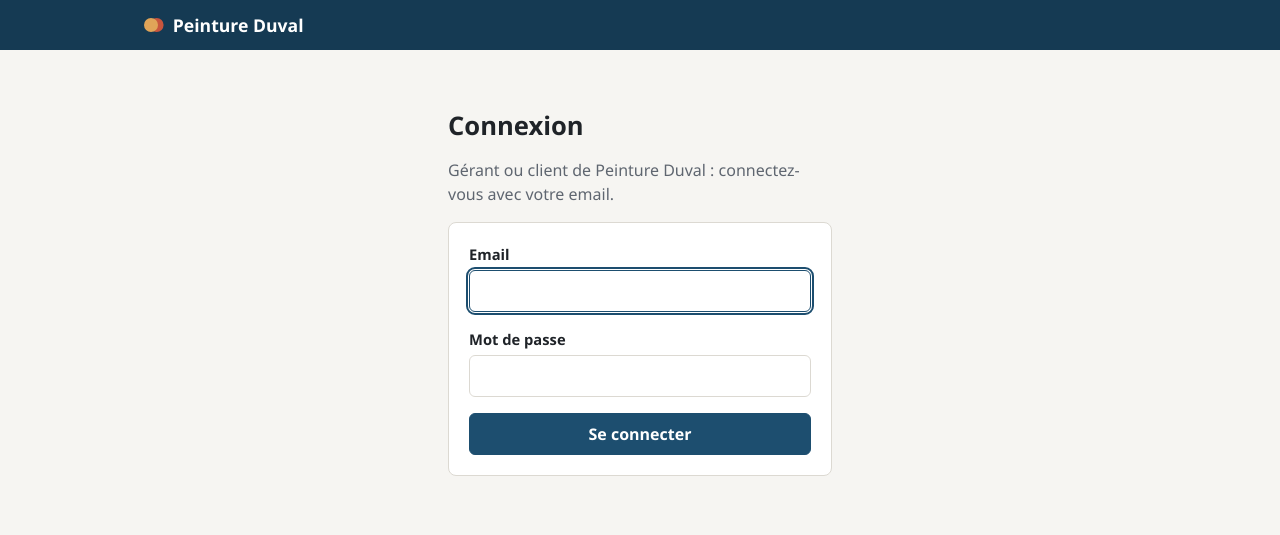
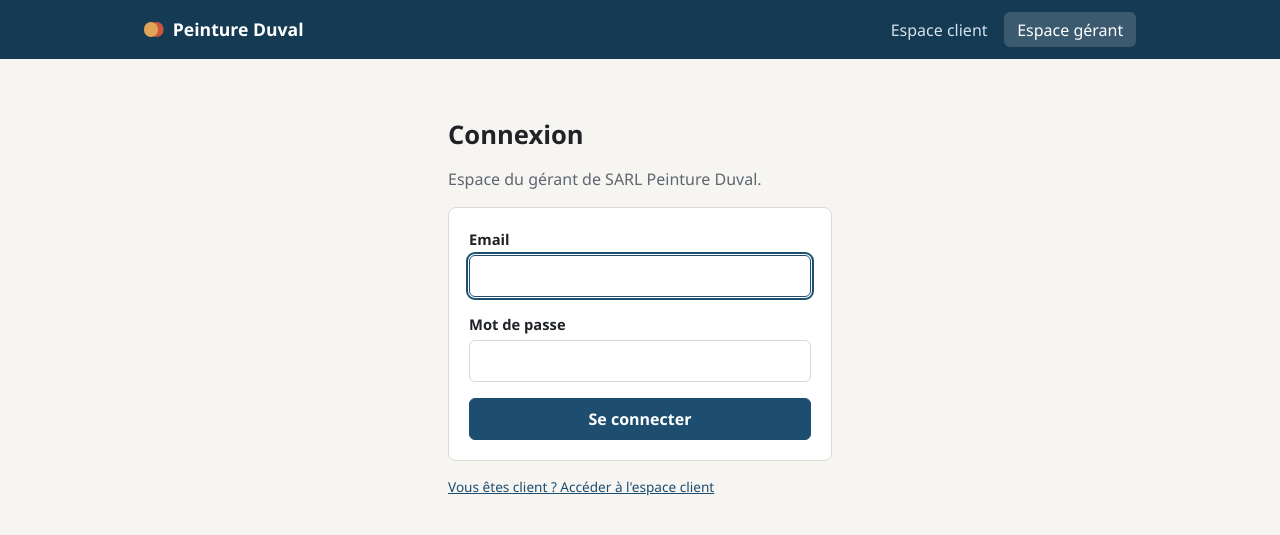
Before and after one commit to kaiserr999/devis-duval, a Flask app: page /connexion?suivant=/devis in a window 1280 px wide. Shown: the top 535 px of the page. Run offline with Flask 3, Linux system fonts and the light colour scheme.

Commit message:
feat(espace): lien Espace client visible et compte client de démo
- Menu des visiteurs : « Espace client » et « Espace gérant ».
- Page de connexion en version « Espace client » (depuis /espace/ ou le
  menu), avec l'aide pour la première visite.
- flask seed crée un compte client de démo (SCI Les Tilleuls,
  ClientDemo2026), affiché sur la connexion client, et un 6e devis
  accepté pour ce client.
- Tests (228), README.

Co-Authored-By: Claude Opus 5.5 <noreply@anthropic.com>
Claude-Session: https://claude.ai/code/session_019HNuFsRJUDfa9BJF34LSet

```diff
--- a/app/auth.py
+++ b/app/auth.py
@@ -40,7 +40,10 @@ def non_connecte():
     """401 JSON pour l'API, redirection vers la connexion pour les pages."""
     if request.path.startswith("/api/"):
         return jsonify({"erreur": "Authentification requise."}), 401
-    flash("Connectez-vous pour accéder à l'application.", "info")
+    if request.path.startswith("/espace"):
+        flash("Connectez-vous pour accéder à votre espace client.", "info")
+    else:
+        flash("Connectez-vous pour accéder à l'application.", "info")
     return redirect(url_for("auth.connexion", suivant=request.full_path
                             if request.query_string else request.path))
 
@@ -93,13 +96,33 @@ def adresse_sure(cible):
     return cible
 
 
+def compte_client_demo():
+    """(email, mot de passe) du compte client de démo s'il existe en base
+    (créé par flask seed), pour l'afficher sur la connexion client."""
+    from app.seed import CLIENTS, COMPTE_CLIENT_DEMO
+    email = CLIENTS[COMPTE_CLIENT_DEMO["index_client"]]["email"].lower()
+    existe = db.session.scalars(
+        db.select(Utilisateur.id).where(Utilisateur.email == email)).first()
+    return (email, COMPTE_CLIENT_DEMO["mot_de_passe"]) if existe else None
+
+
+def page_connexion(suivant, statut=200, **contexte):
+    """Page de connexion ; version « Espace client » si on vient de
+    /espace/ (lien Espace client du menu)."""
+    espace_client = (suivant or "").startswith("/espace")
+    return render_template(
+        "auth/connexion.html", suivant=suivant, espace_client=espace_client,
+        demo=compte_client_demo() if espace_client else None,
+        **contexte), statut
+
+
 @auth_bp.route("/connexion", methods=["GET", "POST"])
 def connexion():
     suivant = adresse_sure(request.values.get("suivant"))
     if current_user.is_authenticated:
         return redirect(suivant or page_accueil(current_user))
     if request.method == "GET":
-        return render_template("auth/connexion.html", suivant=suivant)
+        return page_connexion(suivant)
 
     email = normaliser_email(request.form.get("email"))
     mot_de_passe = request.form.get("mot_de_passe", "")
@@ -111,9 +134,8 @@ def connexion():
         login_user(utilisateur)
         return redirect(suivant or page_accueil(utilisateur))
 
-    return render_template("auth/connexion.html", suivant=suivant,
-                           email=email,
-                           erreur="Email ou mot de passe incorrect."), 401
+    return page_connexion(suivant, 401, email=email,
+                          erreur="Email ou mot de passe incorrect.")
 
 
 @auth_bp.route("/activation/<jeton>", methods=["GET", "POST"])
--- a/app/seed.py
+++ b/app/seed.py
@@ -5,6 +5,10 @@ import click
 
 from app.extensions import db
 from app.models import Client, Devis, LigneDevis, Utilisateur
+
+# Compte de l'espace client de démo (SCI Les Tilleuls) : permet de montrer
+# l'espace client sans passer par le lien d'invitation. Données fictives.
+COMPTE_CLIENT_DEMO = {"index_client": 1, "mot_de_passe": "ClientDemo2026"}
 
 CLIENTS = [
     {
@@ -57,6 +61,10 @@ DEVIS = [
     (0, "D-2026-0005", "brouillon", [
         ("Peinture cage d'escalier (m²)", "38.5", "24.00"),
     ]),
+    (1, "D-2026-0006", "accepte", [
+        ("Peinture hall d'entrée (m²)", "24", "19.50"),
+        ("Lessivage des murs avant peinture (m²)", "24", "4.00"),
+    ]),
 ]
 
 
@@ -79,6 +87,14 @@ def seed_data():
             devis.lignes.append(ligne)
         devis.calculer_total()
         db.session.add(devis)
+
+    client_demo = clients[COMPTE_CLIENT_DEMO["index_client"]]
+    email_demo = client_demo.email.lower()
+    if db.session.query(Utilisateur.id).filter_by(email=email_demo).first() \
+            is None:
+        compte = Utilisateur(email=email_demo, client=client_demo)
+        compte.definir_mot_de_passe(COMPTE_CLIENT_DEMO["mot_de_passe"])
+        db.session.add(compte)
 
     db.session.commit()
     return True
@@ -104,6 +120,9 @@ def seed_command(reset):
         click.echo("Tables vidées.")
     if seed_data():
         click.echo(f"{len(CLIENTS)} clients et {len(DEVIS)} devis insérés.")
+        client_demo = CLIENTS[COMPTE_CLIENT_DEMO["index_client"]]
+        click.echo(f"Compte client de démo : {client_demo['email']} / "
+                   f"{COMPTE_CLIENT_DEMO['mot_de_passe']}")
     else:
         click.echo("La base contient déjà des clients : rien n'a été "
                    "inséré (utiliser --reset pour repartir de zéro).")
--- a/app/static/style.css
+++ b/app/static/style.css
@@ -170,6 +170,11 @@ input:focus, select:focus { outline: 2px solid var(--primaire); outline-offset:
 .case { display: flex; gap: 0.6rem; align-items: flex-start; font-weight: 500; font-size: 1rem; }
 .case input { width: auto; min-height: 0; margin: 0.3rem 0 0; flex: none; }
 .reponse { display: grid; gap: 0.9rem; }
+.demo { gap: 0.6rem; background: var(--primaire-doux); border-color: var(--primaire); }
+.demo h2 { font-size: 1rem; }
+.demo code { font-family: var(--mono); font-size: 0.9rem; overflow-wrap: anywhere; }
+.demo .infos { grid-template-columns: 1fr; gap: 0.1rem; }
+.demo .infos dd { margin-bottom: 0.4rem; }
 
 /* Tableau des lignes du devis */
 .lignes td { padding: 0.5rem; }
--- a/app/templates/auth/connexion.html
+++ b/app/templates/auth/connexion.html
@@ -1,9 +1,17 @@
 {% extends "base.html" %}
-{% block titre %}Connexion{% endblock %}
+{% block titre %}{{ 'Espace client' if espace_client else 'Connexion' }}{% endblock %}
 {% block contenu %}
 <div class="connexion">
+  {% if espace_client %}
+  <h1>Espace client</h1>
+  <p class="sous-titre">
+    Consultez vos devis {{ entreprise.nom }} en ligne. Connectez-vous avec
+    l'email auquel vous avez reçu votre devis.
+  </p>
+  {% else %}
   <h1>Connexion</h1>
-  <p class="sous-titre">Gérant ou client de Peinture Duval : connectez-vous avec votre email.</p>
+  <p class="sous-titre">Espace du gérant de {{ entreprise.nom }}.</p>
+  {% endif %}
 
   {% if erreur %}<p class="alerte alerte-erreur" role="alert">{{ erreur }}</p>{% endif %}
 
@@ -22,5 +30,26 @@
     </div>
     <button class="bouton" type="submit">Se connecter</button>
   </form>
+
+  {% if espace_client %}
+  <p class="aide">
+    Première visite ? Ouvrez le lien « Créer mon espace client » reçu par email
+    avec votre devis.
+  </p>
+  {% if demo %}
+  <div class="carte demo">
+    <h2>Compte client de démonstration</h2>
+    <dl class="infos">
+      <dt>Email</dt><dd><code>{{ demo[0] }}</code></dd>
+      <dt>Mot de passe</dt><dd><code>{{ demo[1] }}</code></dd>
+    </dl>
+  </div>
+  {% endif %}
+  <p class="aide"><a href="{{ url_for('auth.connexion') }}">Vous êtes le gérant ? Connexion gérant</a></p>
+  {% else %}
+  <p class="aide">
+    <a href="{{ url_for('auth.connexion', suivant='/espace/') }}">Vous êtes client ? Accéder à l'espace client</a>
+  </p>
+  {% endif %}
 </div>
 {% endblock %}
--- a/app/templates/base.html
+++ b/app/templates/base.html
@@ -30,6 +30,14 @@
           <button type="submit" title="Connecté : {{ current_user.email }}">Déconnexion</button>
         </form>
       </nav>
+      {% else %}
+      <nav aria-label="Navigation principale">
+        {% set espace_demande = (suivant or request.args.get('suivant') or '').startswith('/espace') %}
+        <a href="{{ url_for('auth.connexion', suivant='/espace/') }}"
+           {% if espace_demande or request.endpoint == 'auth.activation' %}aria-current="page"{% endif %}>Espace client</a>
+        <a href="{{ url_for('auth.connexion') }}"
+           {% if request.endpoint == 'auth.connexion' and not espace_demande %}aria-current="page"{% endif %}>Espace gérant</a>
+      </nav>
       {% endif %}
     </div>
   </header>
```
Also changed, not shown: tests/test_acces_espace_client.py (added, +69 -0 lines), tests/test_espace_client.py (+6 -2 lines), README.md.
